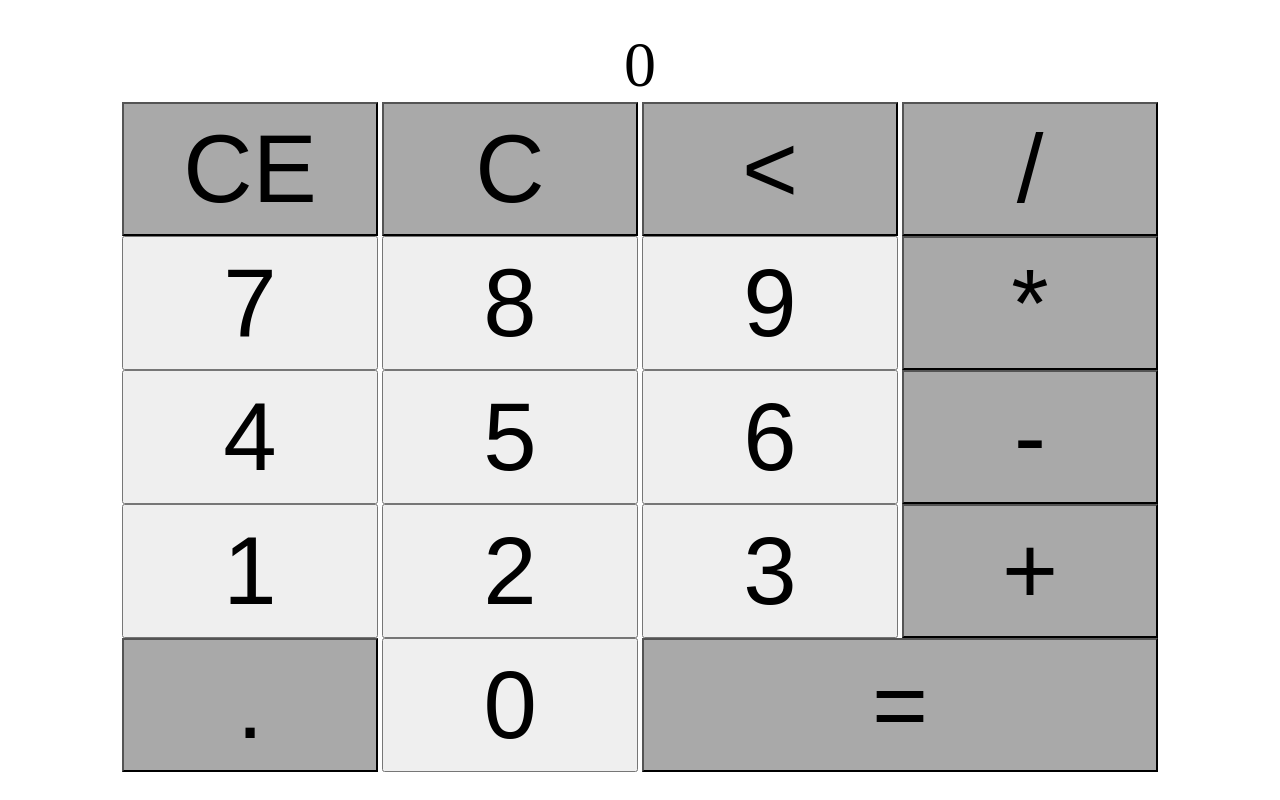
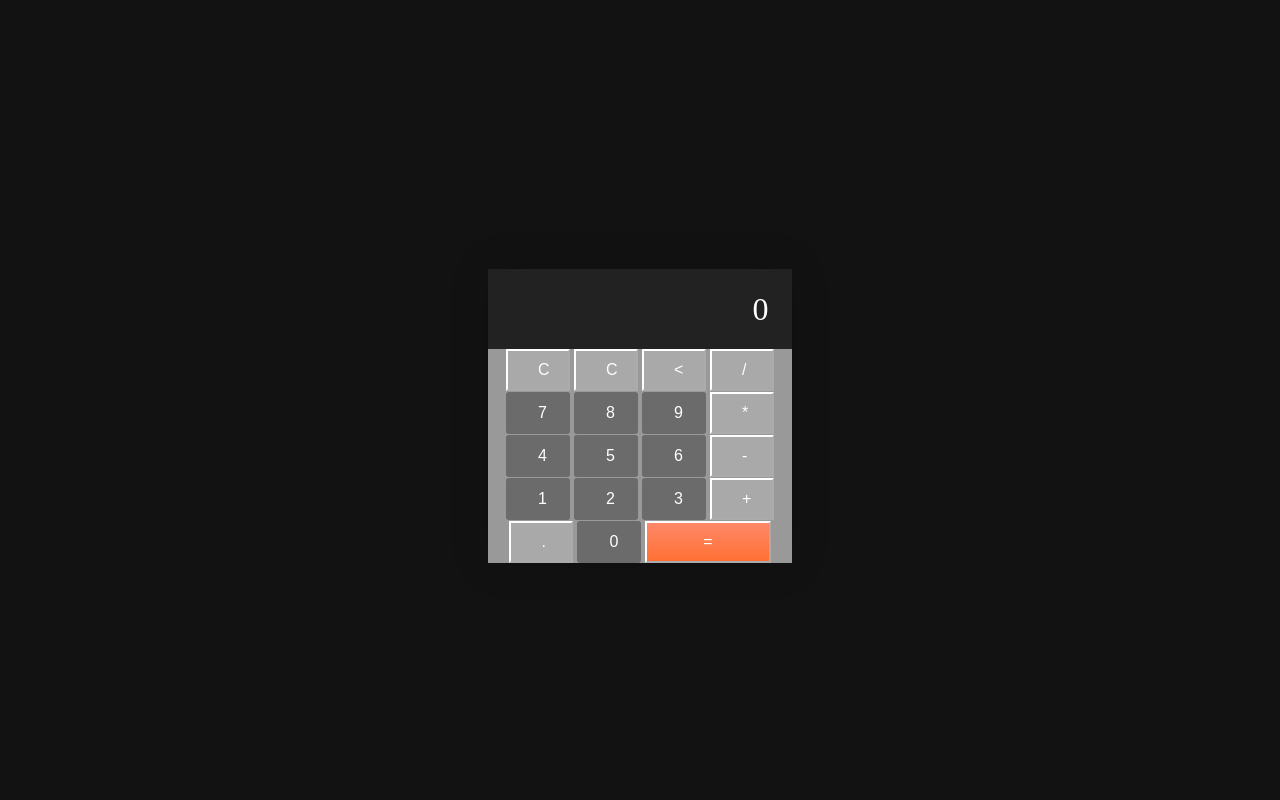
Before and after one commit to clauh9/Project-Calculator, a plain HTML site: page index.html in a window 1280 px wide. Drawn offline with Linux system fonts and the light colour scheme.

Commit message:
style changes

```diff
--- a/index.html
+++ b/index.html
@@ -13,31 +13,31 @@
 			<div class="calculator">
 				<div class="display">0</div>
 				<div class="buttons">
-					<div>
-						<button value="C" class="opp">CE</button>
+					<div class="row1">
+						<button value="C" class="opp">C</button>
 						<button value="C" class="opp">C</button>
 						<button value="<" class="opp"><</button>
 						<button value="/" class="div opp">/</button>
 					</div>
-					<div>
+					<div class="row2">
 						<button value="7">7</button>
 						<button value="8">8</button>
 						<button value="9">9</button>
 						<button value="*" class="mul opp">*</button>
 					</div>
-					<div>
+					<div class="row3">
 						<button value="4">4</button>
 						<button value="5">5</button>
 						<button value="6">6</button>
 						<button value="-" class="sub opp">-</button>
 					</div>
-					<div>
+					<div class="row4">
 						<button value="1">1</button>
 						<button value="2">2</button>
 						<button value="3">3</button>
 						<button value="+" class="add opp">+</button>
 					</div>
-					<div>
+					<div class="row5">
 						<button value="." class="opp">.</button>
 						<button value="0">0</button>
 						<button value="=" class="opp equal">=</button>
--- a/style.css
+++ b/style.css
@@ -8,6 +8,14 @@
 	padding: 0px;
 }
 
+:root {
+	color-scheme: dark;
+}
+
+body {
+	line-height: 1.5;
+}
+
 .container {
 	height: 100vh;
 	display: grid;
@@ -15,28 +23,44 @@
 }
 
 .calculator {
-	width: 100vw;
 	text-align: center;
 	display: flex;
 	flex-direction: column;
+	margin-top: 2em;
+	border-radius: 12px;
+	box-shadow: 0 0 40px 0px rgba(0, 0, 0, 0.15);
+}
+
+.buttons {
+	background-color: #999;
+	display: grid;
+	grid-gap: 1px;
+	grid-template-rows: 1fr 1fr 1fr 1fr;
 }
 
 button {
 	width: 20%;
-	font-size: 6rem;
+	font-size: 1rem;
 	padding: 10px 30px;
-	text-align: center;
 }
 
 .display {
-	font-size: 4rem;
-	align-self: center;
+	background-color: #222222;
+	color: #fff;
+	font-size: 2rem;
+	padding: 0.5em 0.75em;
+	text-align: right;
 }
 
 .opp {
 	background-color: darkgray;
 }
 
+.opp:hover {
+	background-color: #222222;
+}
+
 .equal {
-	width: calc(40% + 0.28%);
+	width: calc(40% + 1%);
+	background-image: linear-gradient(to bottom, #fe886a, #ff7033);
 }
```
Also changed, not shown: 1 other file.
